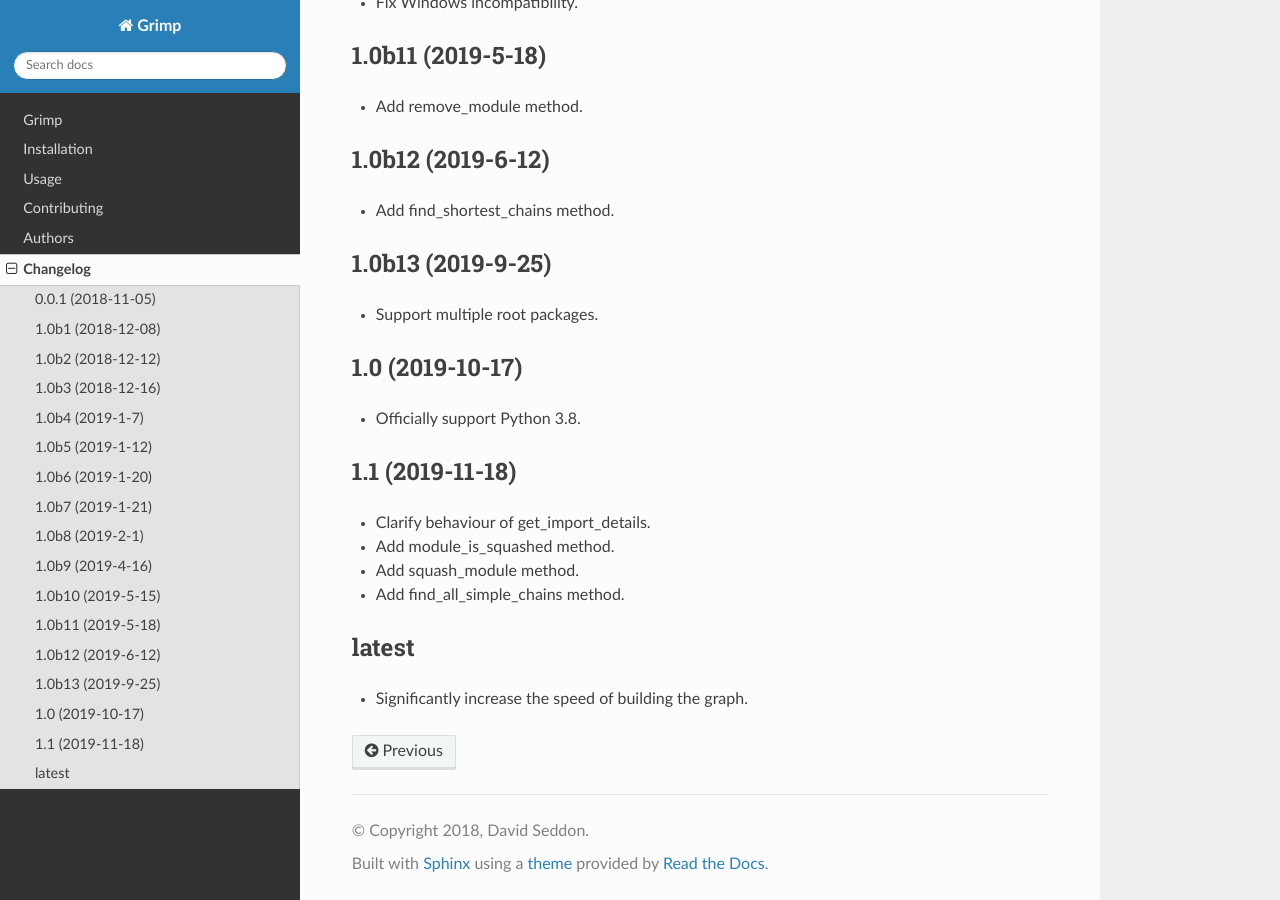
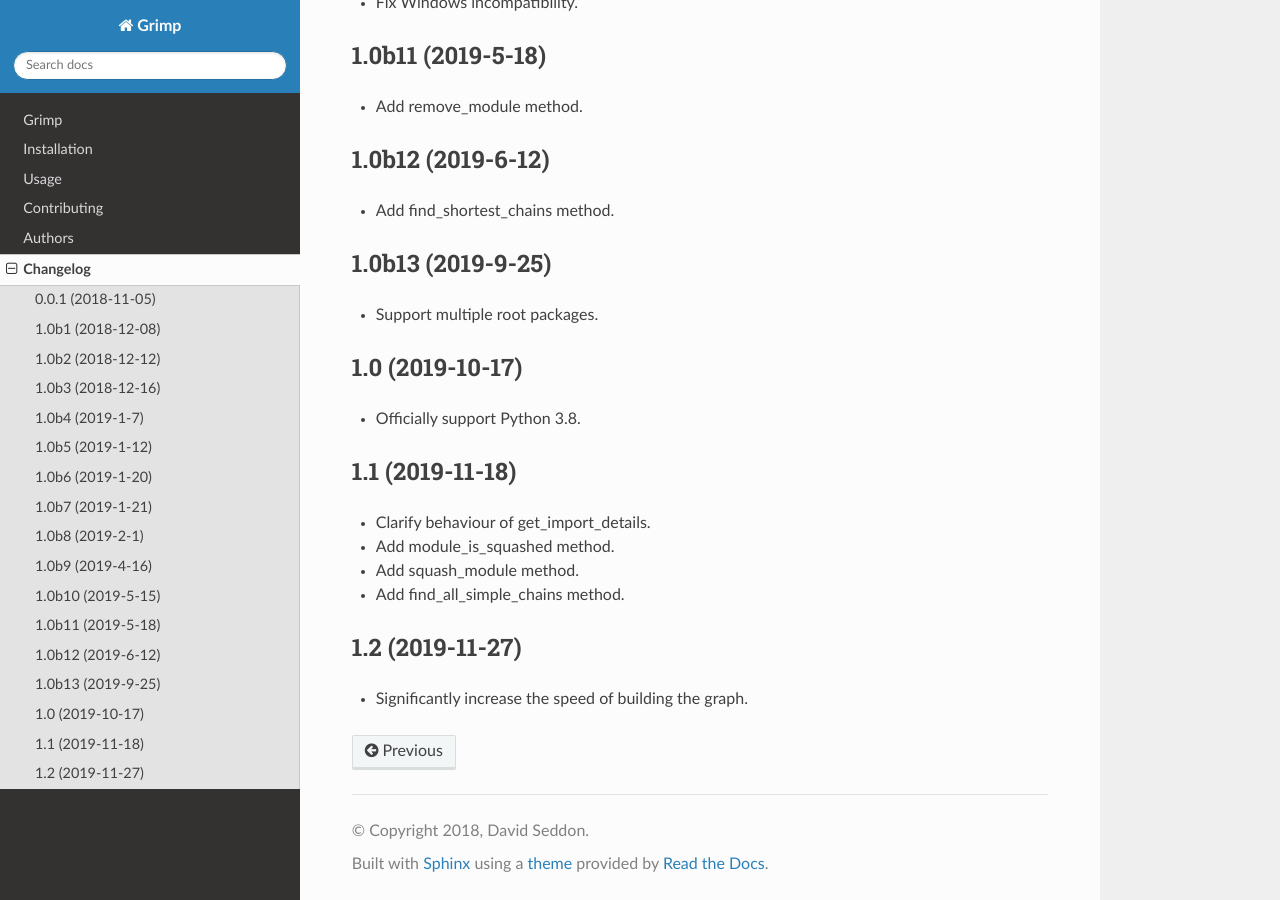
Before and after one commit to seddonym/grimp, a Sphinx documentation site: the page built from docs/changelog.rst, in a window 1280 px wide and 900 px high, scrolled down 1458 px. Built offline with Sphinx 7.4.7 and the Read the Docs theme 2.0.0, drawn with Linux system fonts in a browser that asks for light colours.

Commit message:
Release v1.2

```diff
--- a/CHANGELOG.rst
+++ b/CHANGELOG.rst
@@ -81,6 +81,6 @@
 * Add squash_module method.
 * Add find_all_simple_chains method.
 
-latest
-------
+1.2 (2019-11-27)
+----------------
 * Significantly increase the speed of building the graph.
--- a/docs/conf.py
+++ b/docs/conf.py
@@ -26,7 +26,7 @@
 # The short X.Y version
 version = ''
 # The full version, including alpha/beta/rc tags
-release = '1.1'
+release = '1.2'
 
 
 # -- General configuration ---------------------------------------------------
--- a/setup.py
+++ b/setup.py
@@ -21,7 +21,7 @@
 
 setup(
     name='grimp',
-    version='1.1',
+    version='1.2',
     license='BSD 2-Clause License',
     description="Builds a queryable graph of the imports within one or more Python packages.",
     long_description=read('README.rst'),
--- a/src/grimp/__init__.py
+++ b/src/grimp/__init__.py
@@ -1,4 +1,4 @@
-__version__ = "1.1"
+__version__ = "1.2"
 
 from .domain.valueobjects import Module, DirectImport  # noqa: F401
 from .main import build_graph  # noqa: F401
```
